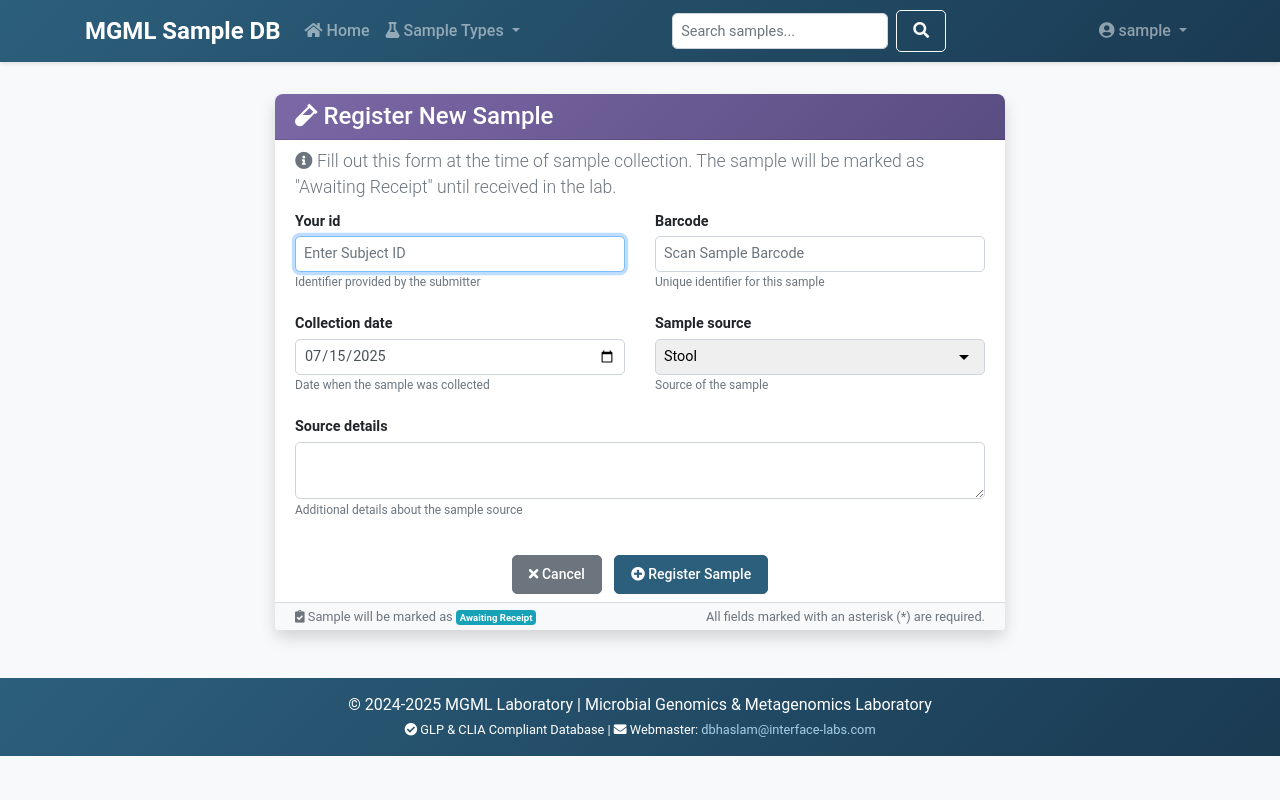
After one commit to haslamdb/mgml_sampledb, a Django app: page /register/ in a window 1280 px wide. The commit adds this page. Run offline with Django 5.2, Linux system fonts and the light colour scheme; the visitor is signed in with stand-in values (Sample User, id 1); some libraries are stand-ins or nearby versions.

Commit message:
modified:   mgml_sampledb/__pycache__/settings.cpython-312.pyc 	modified:   mgml_sampledb/urls.py 	modified:   sampletracking/__pycache__/models.cpython-312.pyc 	modified:   sampletracking/admin.py 	modified:   sampletracking/forms.py 	new file:   sampletracking/migrations/0010_alter_aliquot_box_id_alter_aliquot_freezer_id_and_more.py 	modified:   sampletracking/models.py 	modified:   sampletracking/templates/admin/base_site.html 	modified:   sampletracking/templates/admin/sampletracking/change_form.html 	new file:   sampletracking/templates/sampletracking/accessioning_form.html 	new file:   sampletracking/templates/sampletracking/find_sample_form.html 	new file:   sampletracking/templates/sampletracking/receive_sample_form.html 	modified:   sampletracking/views.py

```diff
--- a/mgml_sampledb/urls.py
+++ b/mgml_sampledb/urls.py
@@ -19,6 +19,7 @@ from django.urls import path, include
 from django.views.generic import TemplateView
 from django.contrib.auth import views as auth_views
 from sampletracking import views
+from sampletracking import sample_dashboard
 
 
 urlpatterns = [
@@ -31,7 +32,13 @@ urlpatterns = [
 
     # Main app URLs
     path('', views.HomeView.as_view(), name='home'),
+    path('dashboard/', sample_dashboard.dashboard, name='dashboard'),
     path('search/', views.SampleSearchView.as_view(), name='search'),
+
+    # New workflow URLs for accessioning and receiving
+    path('register/', views.AccessioningCreateView.as_view(), name='accessioning_create'),
+    path('receive/', views.find_sample_to_receive, name='find_sample_to_receive'),
+    path('receive/<str:barcode>/', views.ReceiveSampleView.as_view(), name='receive_sample'),
 
     # Crude Sample URLs
     path('crude-samples/', views.CrudeSampleListView.as_view(), name='crude_sample_list'),
--- a/sampletracking/admin.py
+++ b/sampletracking/admin.py
@@ -29,6 +29,7 @@ class SampleAdmin(admin.ModelAdmin):
     def colored_status(self, obj):
         """Display status with color coding."""
         colors = {
+            'AWAITING_RECEIPT': '#17a2b8',
             'AVAILABLE': '#28a745',
             'IN_PROCESS': '#ffc107',
             'EXHAUSTED': '#6c757d',
--- a/sampletracking/forms.py
+++ b/sampletracking/forms.py
@@ -44,6 +44,32 @@ class SampleForm(forms.ModelForm):
         if date_created and date_created > timezone.now().date():
             raise ValidationError("Date cannot be in the future.")
         return date_created
+
+
+class AccessioningForm(forms.ModelForm):
+    """
+    A simplified form for nurses or collection staff to register a new sample.
+    """
+    class Meta:
+        model = CrudeSample
+        fields = ['your_id', 'barcode', 'collection_date', 'sample_source', 'source_details']
+        widgets = {
+            'your_id': forms.TextInput(attrs={'class': 'form-control', 'placeholder': 'Enter Subject ID'}),
+            'barcode': forms.TextInput(attrs={'class': 'form-control', 'placeholder': 'Scan Sample Barcode'}),
+            'collection_date': forms.DateInput(attrs={'type': 'date', 'class': 'form-control'}),
+            'sample_source': forms.Select(attrs={'class': 'form-select'}),
+            'source_details': forms.Textarea(attrs={'rows': 2, 'class': 'form-control'}),
+        }
+
+    def __init__(self, *args, **kwargs):
+        super().__init__(*args, **kwargs)
+        self.fields['collection_date'].initial = timezone.now().date()
+
+    def clean_collection_date(self):
+        collection_date = self.cleaned_data.get('collection_date')
+        if collection_date and collection_date > timezone.now().date():
+            raise forms.ValidationError("Collection date cannot be in the future.")
+        return collection_date
 
 
 class CrudeSampleForm(SampleForm):
--- a/sampletracking/templates/admin/base_site.html
+++ b/sampletracking/templates/admin/base_site.html
@@ -282,6 +282,7 @@
         font-weight: 500;
     }
 
+    .status-awaiting_receipt { color: #17a2b8; }
     .status-available { color: var(--success-color); }
     .status-in_process { color: var(--warning-color); }
     .status-exhausted { color: #6c757d; }
--- a/sampletracking/templates/admin/sampletracking/change_form.html
+++ b/sampletracking/templates/admin/sampletracking/change_form.html
@@ -79,6 +79,7 @@
         font-weight: 500;
     }
 
+    #id_status option[value="AWAITING_RECEIPT"] { color: #17a2b8; }
     #id_status option[value="AVAILABLE"] { color: #28a745; }
     #id_status option[value="IN_PROCESS"] { color: #ffc107; }
     #id_status option[value="EXHAUSTED"] { color: #6c757d; }
--- /dev/null
+++ b/sampletracking/templates/sampletracking/accessioning_form.html
@@ -0,0 +1,163 @@
+{% extends 'base_generic.html' %}
+
+{% block title %}Register New Sample - MGML Laboratory{% endblock %}
+
+{% block content %}
+<div class="container mt-3">
+    <div class="row justify-content-center">
+        <div class="col-md-8">
+            <div class="card shadow">
+                <div class="card-header bg-primary text-white py-2">
+                    <h4 class="mb-0">
+                        <i class="fas fa-vial"></i> {{ title }}
+                    </h4>
+                </div>
+                <div class="card-body py-2">
+                    <p class="lead text-muted mb-2">
+                        <i class="fas fa-info-circle"></i> Fill out this form at the time of sample collection.
+                        The sample will be marked as "Awaiting Receipt" until received in the lab.
+                    </p>
+
+                    <form method="post" class="mt-2">
+                        {% csrf_token %}
+                        <div class="row">
+                            <!-- Subject ID -->
+                            <div class="col-md-6 mb-2">
+                                <div class="form-group">
+                                    <label for="{{ form.your_id.id_for_label }}" class="font-weight-bold">
+                                        {{ form.your_id.label }}
+                                    </label>
+                                    {{ form.your_id }}
+                                    {% if form.your_id.help_text %}
+                                        <small class="form-text text-muted">{{ form.your_id.help_text }}</small>
+                                    {% endif %}
+                                    {% if form.your_id.errors %}
+                                        <div class="text-danger small">
+                                            {{ form.your_id.errors }}
+                                        </div>
+                                    {% endif %}
+                                </div>
+                            </div>
+
+                            <!-- Barcode -->
+                            <div class="col-md-6 mb-2">
+                                <div class="form-group">
+                                    <label for="{{ form.barcode.id_for_label }}" class="font-weight-bold">
+                                        {{ form.barcode.label }}
+                                    </label>
+                                    {{ form.barcode }}
+                                    {% if form.barcode.help_text %}
+                                        <small class="form-text text-muted">{{ form.barcode.help_text }}</small>
+                                    {% endif %}
+                                    {% if form.barcode.errors %}
+                                        <div class="text-danger small">
+                                            {{ form.barcode.errors }}
+                                        </div>
+                                    {% endif %}
+                                </div>
+                            </div>
+
+                            <!-- Collection Date -->
+                            <div class="col-md-6 mb-2">
+                                <div class="form-group">
+                                    <label for="{{ form.collection_date.id_for_label }}" class="font-weight-bold">
+                                        {{ form.collection_date.label }}
+                                    </label>
+                                    {{ form.collection_date }}
+                                    {% if form.collection_date.help_text %}
+                                        <small class="form-text text-muted">{{ form.collection_date.help_text }}</small>
+                                    {% endif %}
+                                    {% if form.collection_date.errors %}
+                                        <div class="text-danger small">
+                                            {{ form.collection_date.errors }}
+                                        </div>
+                                    {% endif %}
+                                </div>
+                            </div>
+
+                            <!-- Sample Source -->
+                            <div class="col-md-6 mb-2">
+                                <div class="form-group">
+                                    <label for="{{ form.sample_source.id_for_label }}" class="font-weight-bold">
+                                        {{ form.sample_source.label }}
+                                    </label>
+                                    {{ form.sample_source }}
+                                    {% if form.sample_source.help_text %}
+                                        <small class="form-text text-muted">{{ form.sample_source.help_text }}</small>
+                                    {% endif %}
+                                    {% if form.sample_source.errors %}
+                                        <div class="text-danger small">
+                                            {{ form.sample_source.errors }}
+                                        </div>
+                                    {% endif %}
+                                </div>
+                            </div>
+
+                            <!-- Source Details -->
+                            <div class="col-12 mb-2">
+                                <div class="form-group">
+                                    <label for="{{ form.source_details.id_for_label }}" class="font-weight-bold">
+                                        {{ form.source_details.label }}
+                                    </label>
+                                    {{ form.source_details }}
+                                    {% if form.source_details.help_text %}
+                                        <small class="form-text text-muted">{{ form.source_details.help_text }}</small>
+                                    {% endif %}
+                                    {% if form.source_details.errors %}
+                                        <div class="text-danger small">
+                                            {{ form.source_details.errors }}
+                                        </div>
+                                    {% endif %}
+                                </div>
+                            </div>
+                        </div>
+
+                        <!-- Non-field errors -->
+                        {% if form.non_field_errors %}
+                            <div class="alert alert-danger" role="alert">
+                                {{ form.non_field_errors }}
+                            </div>
+                        {% endif %}
+
+                        <div class="mt-3 text-center">
+                            <a href="{% url 'home' %}" class="btn btn-sm btn-secondary mr-2">
+                                <i class="fas fa-times"></i> Cancel
+                            </a>
+                            <button type="submit" class="btn btn-sm btn-primary">
+                                <i class="fas fa-plus-circle"></i> Register Sample
+                            </button>
+                        </div>
+                    </form>
+                </div>
+                <div class="card-footer bg-light py-1">
+                    <div class="d-flex justify-content-between align-items-center">
+                        <small class="text-muted">
+                            <i class="fas fa-clipboard-check"></i> Sample will be marked as <span class="badge badge-info">Awaiting Receipt</span>
+                        </small>
+                        <small class="text-muted">
+                            All fields marked with an asterisk (*) are required.
+                        </small>
+                    </div>
+                </div>
+            </div>
+        </div>
+    </div>
+</div>
+
+<script>
+document.addEventListener('DOMContentLoaded', function() {
+    // Focus on the first input field
+    const firstInput = document.querySelector('input[type="text"]');
+    if (firstInput) {
+        firstInput.focus();
+    }
+
+    // Add Bootstrap classes to form elements if not already present
+    document.querySelectorAll('input, select, textarea').forEach(function(element) {
+        if (!element.classList.contains('form-control') && !element.classList.contains('form-select')) {
+            element.classList.add('form-control');
+        }
+    });
+});
+</script>
+{% endblock %}
--- a/sampletracking/views.py
+++ b/sampletracking/views.py
@@ -1,7 +1,10 @@
-from django.views.generic import ListView, CreateView, UpdateView, DetailView, TemplateView
+from django.views.generic import ListView, CreateView, UpdateView, DetailView, TemplateView, FormView
 from django.contrib.auth.mixins import LoginRequiredMixin, PermissionRequiredMixin
+from django.contrib.auth.decorators import login_required
 from django.urls import reverse_lazy
 from django.contrib import messages
+from django.shortcuts import get_object_or_404, redirect, render
+from django.utils import timezone
 from django.db.models import Q
 
 from .models import CrudeSample, Aliquot, Extract, SequenceLibrary
@@ -9,7 +12,8 @@ from .forms import (
     CrudeSampleForm,
     AliquotForm,
     ExtractForm,
-    SequenceLibraryForm
+    SequenceLibraryForm,
+    AccessioningForm
 )
 
 
@@ -84,6 +88,75 @@ class CrudeSampleUpdateView(PermissionRequiredMixin, UpdateView):
         form.instance.updated_by = self.request.user
         messages.success(self.request, "Crude sample updated successfully.")
         return super().form_valid(form)
+
+
+class AccessioningCreateView(LoginRequiredMixin, PermissionRequiredMixin, CreateView):
+    """
+    View for collection staff to register a new sample into the system.
+    """
+    model = CrudeSample
+    form_class = AccessioningForm
+    template_name = 'sampletracking/accessioning_form.html'
+    success_url = reverse_lazy('sample_submitted')
+    permission_required = 'sampletracking.add_crudesample'
+
+    def get_context_data(self, **kwargs):
+        context = super().get_context_data(**kwargs)
+        context['title'] = "Register New Sample"
+        return context
+
+    def form_valid(self, form):
+        form.instance.created_by = self.request.user
+        form.instance.updated_by = self.request.user
+        form.instance.date_created = timezone.now().date()
+        form.instance.status = 'AWAITING_RECEIPT'
+        messages.success(self.request, f"Sample {form.instance.barcode} registered and is awaiting receipt.")
+        return super().form_valid(form)
+
+
+class ReceiveSampleView(LoginRequiredMixin, PermissionRequiredMixin, UpdateView):
+    """
+    View for lab staff to receive a sample that has been registered.
+    This view finds the sample by barcode and allows staff to update its
+    status and storage location.
+    """
+    model = CrudeSample
+    form_class = CrudeSampleForm
+    template_name = 'sampletracking/receive_sample_form.html'
+    permission_required = 'sampletracking.change_crudesample'
+
+    def get_object(self, queryset=None):
+        barcode = self.kwargs.get('barcode')
+        sample = get_object_or_404(CrudeSample, barcode=barcode)
+        return sample
+
+    def get_context_data(self, **kwargs):
+        context = super().get_context_data(**kwargs)
+        context['title'] = f"Receive Sample: {self.object.barcode}"
+        return context
+
+    def form_valid(self, form):
+        form.instance.updated_by = self.request.user
+        form.instance.status = 'AVAILABLE'
+        messages.success(self.request, f"Sample {form.instance.barcode} has been received and stored.")
+        return super().form_valid(form)
+
+    def get_success_url(self):
+        return reverse_lazy('crude_sample_detail', kwargs={'pk': self.object.pk})
+
+
+@login_required
+def find_sample_to_receive(request):
+    """
+    A simple view to handle the barcode scan/search before the update
+    """
+    if request.method == 'POST':
+        barcode = request.POST.get('barcode')
+        if CrudeSample.objects.filter(barcode=barcode).exists():
+            return redirect('receive_sample', barcode=barcode)
+        else:
+            messages.error(request, f"No sample found with barcode '{barcode}'. Please register it first.")
+    return render(request, 'sampletracking/find_sample_form.html')
 
 
 class AliquotListView(PermissionRequiredMixin, ListView):
```
Also changed, not shown: sampletracking/models.py (+6 -5 lines), sampletracking/templates/sampletracking/find_sample_form.html (added, +95 -0 lines), sampletracking/templates/sampletracking/receive_sample_form.html (added, +186 -0 lines), sampletracking/migrations/0010_alter_aliquot_box_id_alter_aliquot_freezer_id_and_more.py (added).
